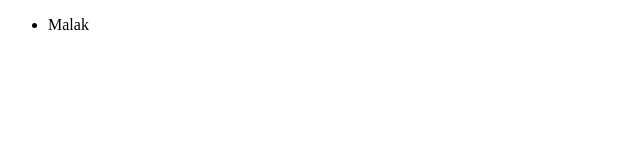
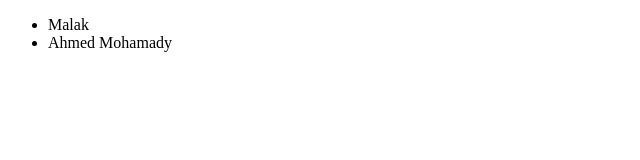
Before and after one commit to malak004/Git-Row1, a plain HTML site: page index.html in a window 1280 px wide. Shown: the whole page, without its empty margins (0-640 px from the left). Drawn offline with Linux system fonts and the light colour scheme.

Commit message:
Added Ahmed Mohamady li

```diff
--- a/index.html
+++ b/index.html
@@ -4,7 +4,7 @@
 
 <ul>
   <li>Malak</li>
-
+  <li>Ahmed Mohamady</li>
 </ul>
 
 </body>
```
